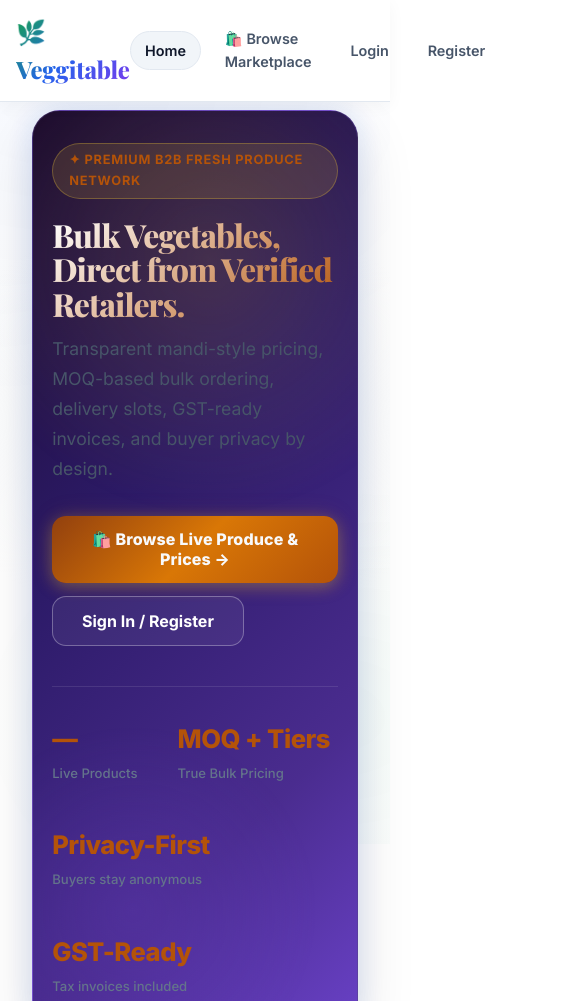
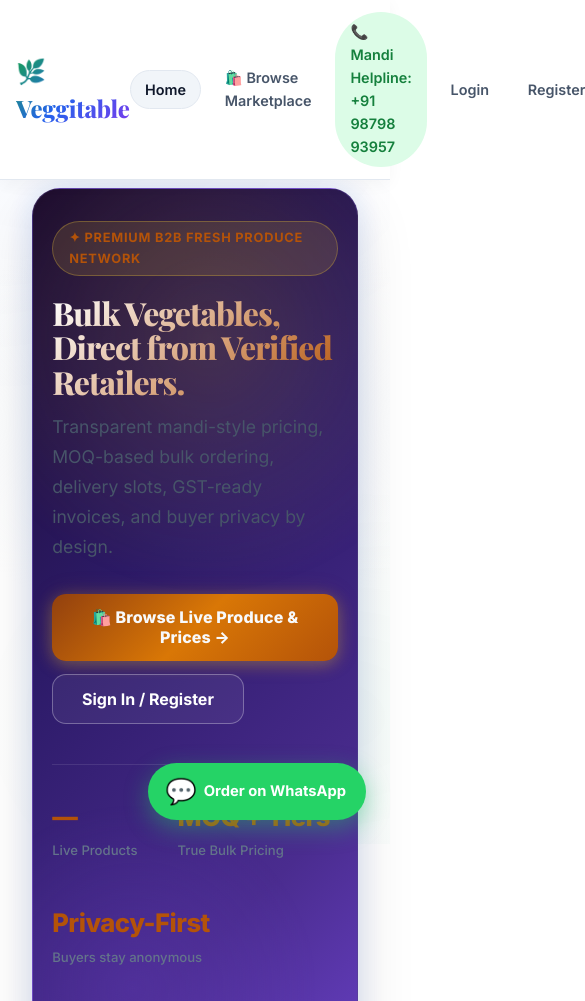
Before and after one commit to niravbabariya/vegetable-marketplace, a website: page public/index.html in a window 390 px wide. Shown: the top 1001 px of the page, 585 px wide, since content can reach past the window. Drawn offline with nearby package versions, Linux system fonts and the light colour scheme; no server answers.

Commit message:
Add floating WhatsApp button and wholesale helpline phone number

```diff
--- a/public/css/style.css
+++ b/public/css/style.css
@@ -1675,3 +1675,58 @@
   border-bottom: 1px solid #f1f5f9;
   color: #0f172a;
 }
+
+/* ─── FLOATING WHATSAPP BUTTON & MANDI HELPLINE ─────── */
+.whatsapp-float {
+  position: fixed;
+  bottom: 1.5rem;
+  right: 1.5rem;
+  z-index: 1000;
+  display: flex;
+  align-items: center;
+  gap: 0.6rem;
+  background: #25D366;
+  color: #ffffff !important;
+  padding: 0.75rem 1.25rem;
+  border-radius: 999px;
+  box-shadow: 0 8px 24px rgba(37, 211, 102, 0.4);
+  font-weight: 700;
+  font-size: 0.92rem;
+  text-decoration: none;
+  transition: all 0.3s var(--spring);
+}
+.whatsapp-float:hover {
+  background: #1da851;
+  color: #ffffff !important;
+  transform: translateY(-4px) scale(1.04);
+  box-shadow: 0 12px 32px rgba(37, 211, 102, 0.55);
+}
+.whatsapp-float-icon {
+  font-size: 1.3rem;
+  display: inline-block;
+  animation: waPulse 2s infinite;
+}
+@keyframes waPulse {
+  0%, 100% { transform: scale(1); }
+  50% { transform: scale(1.2); }
+}
+
+.header-helpline {
+  display: inline-flex;
+  align-items: center;
+  gap: 0.4rem;
+  font-weight: 700;
+  font-size: 0.85rem;
+  color: #15803d !important;
+  background: #dcfce7;
+  border: 1px solid #86efac;
+  padding: 0.4rem 0.85rem;
+  border-radius: var(--radius-pill);
+  text-decoration: none;
+  transition: all 0.2s var(--ease);
+}
+.header-helpline:hover {
+  background: #16a34a;
+  color: #ffffff !important;
+  border-color: #16a34a;
+}
--- a/public/index.html
+++ b/public/index.html
@@ -15,6 +15,7 @@
   <div class="nav-links">
     <a href="/" class="active">Home</a>
     <a href="/customer.html">🛍️ Browse Marketplace</a>
+    <a href="https://wa.me/919879893957?text=Hello%20Veggitable%20Mandi,%20I%20want%20to%20order%20bulk%20produce." target="_blank" class="header-helpline">📞 Mandi Helpline: +91 98798 93957</a>
     <a href="/login.html">Login</a>
     <a href="/register.html">Register</a>
   </div>
@@ -116,11 +117,20 @@
 
 <footer>
   <div class="container">
-    <div class="footer-brand">🌿 Veggitable</div>
-    <span>Premium B2B Marketplace · Fresh produce, business-grade workflow.</span>
-    <span style="color:var(--ink-dim);font-size:0.82rem;">© 2026 Veggitable</span>
+    <div class="footer-brand">🌿 Veggitable Mandi</div>
+    <span>Direct Wholesale Produce Network · Fresh Mandi Supply for Vendors, Hotels & Shops.</span>
+    <div style="margin:0.5rem 0;font-weight:600;color:var(--gold-light);font-size:0.92rem;">
+      📞 Wholesale Helpline: <a href="tel:+919879893957" style="color:inherit;text-decoration:underline;">+91 98798 93957</a> | 💬 WhatsApp Order: <a href="https://wa.me/919879893957?text=Hello%20Veggitable%20Mandi,%20I%20want%20to%20place%20a%20bulk%20produce%20order." target="_blank" style="color:inherit;text-decoration:underline;">Chat Now</a>
+    </div>
+    <span style="color:var(--ink-dim);font-size:0.82rem;">© 2026 Veggitable · Daily Mandi Operations 5:00 AM – 8:00 PM</span>
   </div>
 </footer>
+
+<!-- FLOATING WHATSAPP BUTTON -->
+<a href="https://wa.me/919879893957?text=Hello%20Veggitable%20Mandi,%20I%20want%20to%20inquire%20about%20bulk%20vegetable%20orders." target="_blank" class="whatsapp-float" title="Order via WhatsApp">
+  <span class="whatsapp-float-icon">💬</span>
+  <span>Order on WhatsApp</span>
+</a>
 
 <script src="/js/app.js"></script>
 <script>
```
Also changed, not shown: public/customer.html (+9 -1 lines), public/login.html (+8 -0 lines), public/register.html (+8 -0 lines).
